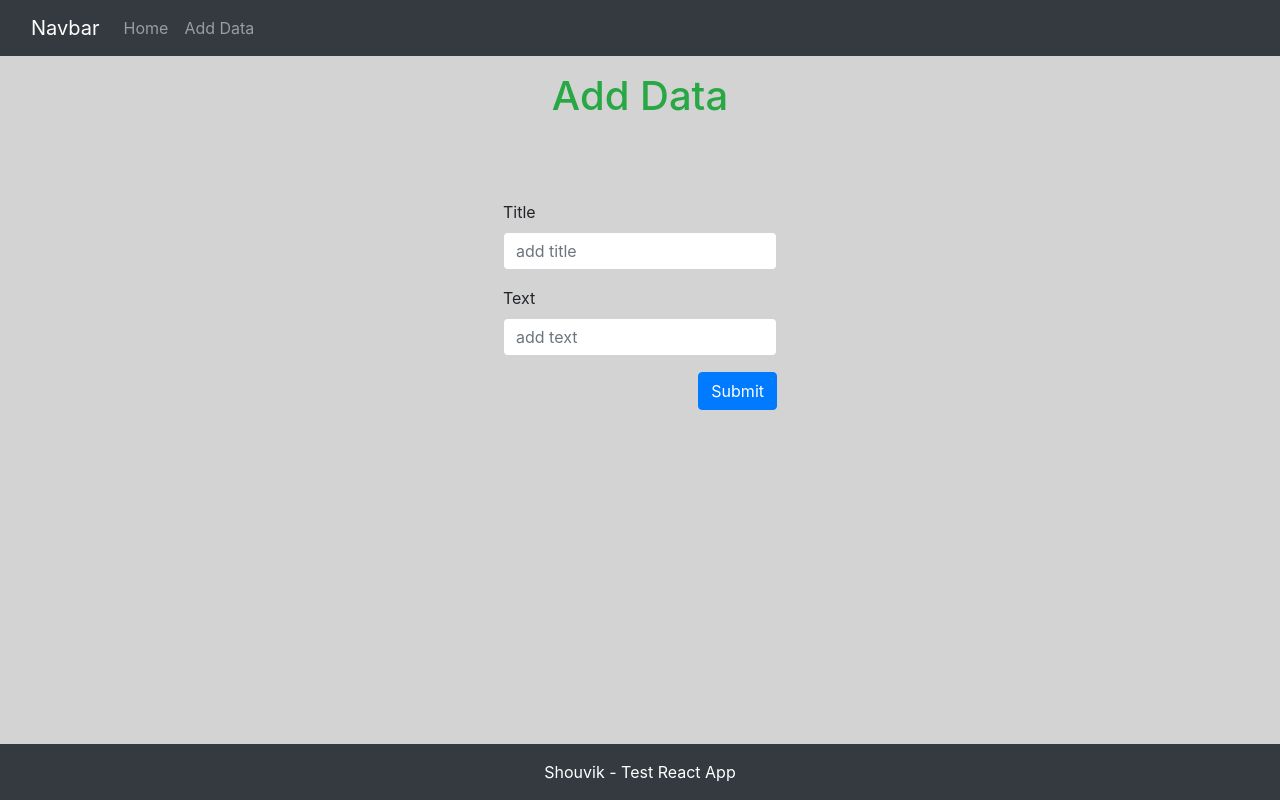
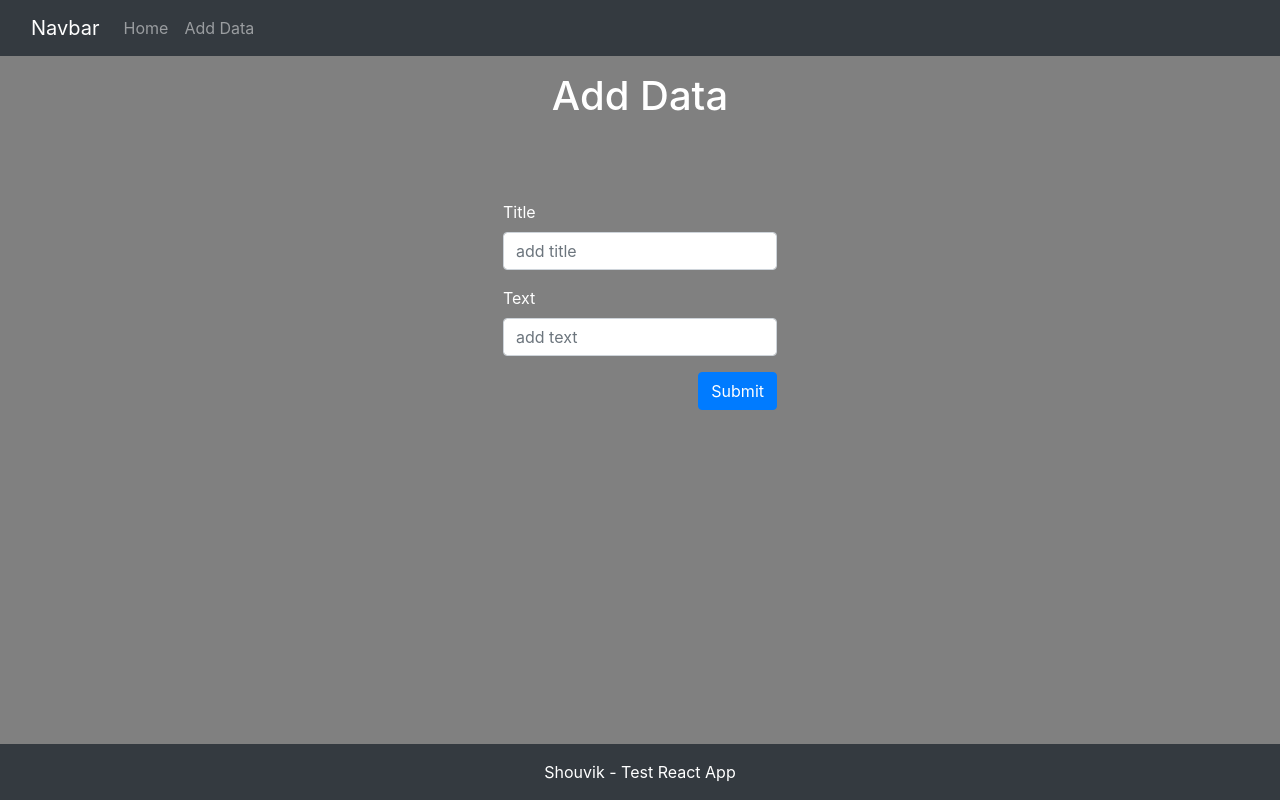
Before and after one commit to shouvikbj/Test-React-App, a React (Create React App) app: page /form in a window 1280 px wide. Built offline with nearby package versions, Linux system fonts and the light colour scheme.

Commit message:
Tweeking the design a bit

```diff
--- a/src/core/Card.js
+++ b/src/core/Card.js
@@ -3,7 +3,7 @@ import ImageHelper from "./helper/ImageHelper";
 
 const Card = ({ detail }) => {
   return (
-    <div className="card m-2 bg-light" style={{ width: "18rem" }}>
+    <div className="card m-3" style={{ maxWidth: "30rem" }}>
       <ImageHelper detail={detail} />
       <div className="card-body">
         <h5 className="card-title text-primary">{detail.title}</h5>
--- a/src/core/Form.js
+++ b/src/core/Form.js
@@ -19,7 +19,7 @@ const Form = () => {
           <div className="mx-auto">
             <form id="myForm" onSubmit={handleSubmit}>
               <div className="mb-3">
-                <label className="form-label">Title</label>
+                <label className="form-label text-white">Title</label>
                 <input
                   type="title"
                   className="form-control"
@@ -30,7 +30,7 @@ const Form = () => {
                 />
               </div>
               <div className="mb-3">
-                <label className="form-label">Text</label>
+                <label className="form-label text-white">Text</label>
                 <input
                   type="text"
                   className="form-control"
@@ -75,7 +75,7 @@ const Form = () => {
       <br />
       <br />
       <br />
-      <h1 className="text-center text-success">Add Data</h1>
+      <h1 className="text-center text-white">Add Data</h1>
       {viewForm()}
       {redirect ? redirectToHome() : ""}
     </Base>
--- a/src/core/Home.js
+++ b/src/core/Home.js
@@ -65,7 +65,7 @@ const Home = () => {
       <br />
       <br />
       <br />
-      <h1 className="text-center text-success">Home Component</h1>
+      <h1 className="text-center text-white">Home Component</h1>
       <br />
       {error ? showError() : loadContent()}
       <br />
--- a/src/styles.css
+++ b/src/styles.css
@@ -5,7 +5,7 @@ body {
     sans-serif;
   -webkit-font-smoothing: antialiased;
   -moz-osx-font-smoothing: grayscale;
-  background-color: lightgray;
+  background-color: gray;
 }
 
 code {
```
Also changed, not shown: 1 other file (tests, documents, lock files or other folders).
